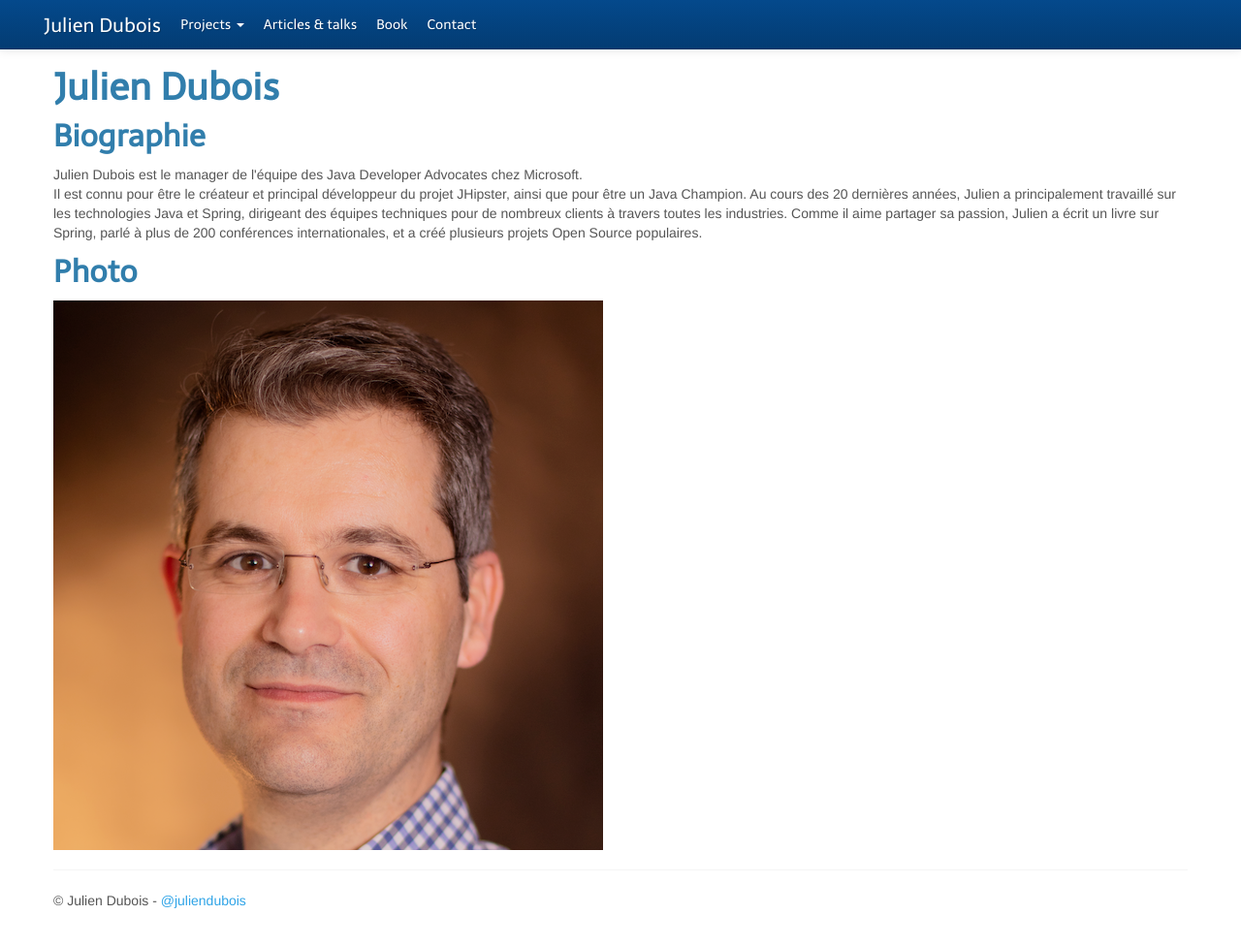
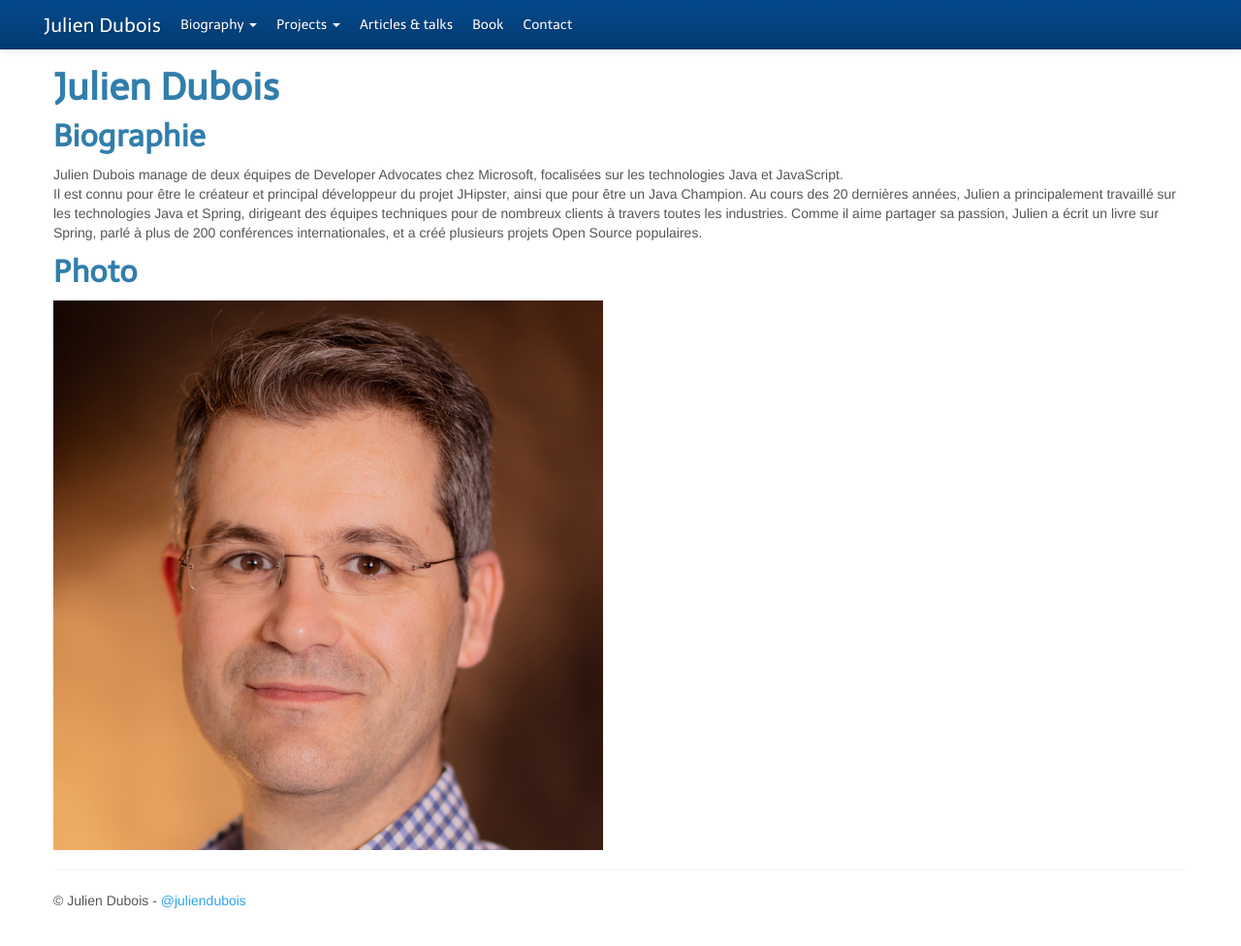
Before and after one commit to jdubois/jdubois.github.com, a Jekyll site: the page built from bio-fr.html, in a window 1280 px wide and 989 px high. Shown: the top 976 px of the window at 97% size. Built offline with Jekyll 4.4.1, drawn with Linux system fonts in a browser that asks for light colours; nearby versions of some CDN libraries.

Commit message:
Update bio

```diff
--- a/_layouts/default.html
+++ b/_layouts/default.html
@@ -42,6 +42,26 @@
                         <ul class="nav">
                             <li {% if '/index.html' == page.url %}class="active"{% endif %}>
                                 <a class="brand" href="/index.html">Julien Dubois</a>
+                            </li>
+                            <li class="dropdown">
+                                <a href="#" class="dropdown-toggle" data-toggle="dropdown">
+                                  Biography
+                                  <b class="caret"></b>
+                                </a>
+                                <ul class="dropdown-menu">
+                                    <li {% if '/bio.html' == page.url %}class="active"{% endif %}>
+                                        <a href="/bio.html">Biography (English)</a>
+                                    </li>
+                                    <li {% if '/bio-fr.html' == page.url %}class="active"{% endif %}>
+                                        <a href="/bio-fr.html">Biography (French)</a>
+                                    </li>
+                                    <li>
+                                        <a href="https://www.linkedin.com/in/juliendubois/" target="_blank">LinkedIn</a>
+                                    </li>
+                                    <li>
+                                        <a href="/img/photos" target="_blank">Photos</a>
+                                    </li>
+                                </ul>
                             </li>
                             <li class="dropdown">
                                 <a href="#" class="dropdown-toggle" data-toggle="dropdown">
--- a/bio-fr.html
+++ b/bio-fr.html
@@ -8,7 +8,7 @@ title: French Biography
 <h2>Biographie</h2>
 
 <p>
-  Julien Dubois est le manager de l'équipe des Java Developer Advocates chez Microsoft.<br>
+  Julien Dubois manage de deux équipes de Developer Advocates chez Microsoft, focalisées sur les technologies Java et JavaScript.<br>
   Il est connu pour être le créateur et principal développeur du projet JHipster, ainsi que pour être un Java Champion.
   Au cours des 20 dernières années, Julien a principalement travaillé sur les technologies Java et Spring, dirigeant
   des équipes techniques pour de nombreux clients à travers toutes les industries. Comme il aime partager
@@ -18,4 +18,4 @@ title: French Biography
 
 <h2>Photo</h2>
 
-<img src="img/julien-dubois.png">
+<img src="img/photos/julien-dubois.png">
--- a/bio.html
+++ b/bio.html
@@ -8,7 +8,7 @@ title: Bio
 <h2>Biography</h2>
 
 <p>
-  Julien Dubois manages the Java developer advocacy team at Microsoft.<br>
+  Julien Dubois manages the Java and the JavaScript developer advocacy teams at Microsoft.<br>
   He is known as the creator and lead developer of the JHipster project, and as a Java Champion. In the past 20 years,
   Julien mainly worked with the Java and Spring technologies, leading technical teams for many different
   customers across all industries. As he loves sharing his passion, Julien wrote a book on the Spring Framework, spoke at
@@ -17,4 +17,4 @@ title: Bio
 
 <h2>Photo</h2>
 
-<img src="img/julien-dubois.png">
+<img src="img/photos/julien-dubois.png">
--- a/index.html
+++ b/index.html
@@ -31,7 +31,7 @@ title: Julien Dubois
         </p>
     </div>
     <div class="span4">
-        <img src="img/julien_dubois_medium_lightweight.jpg" />
+        <img src="img/photos/julien_dubois_medium_lightweight.jpg" />
     </div>
 </div>
 <hr />
```
Also changed, not shown: img/photos/julien-dubois-medium-lightweight.jpg (renamed from img/julien_dubois_medium_lightweight.jpg), img/photos/julien-dubois-small.png (renamed from img/julien-dubois-small.png), img/photos/julien-dubois.png (renamed from img/julien-dubois.png), 3 other files.
